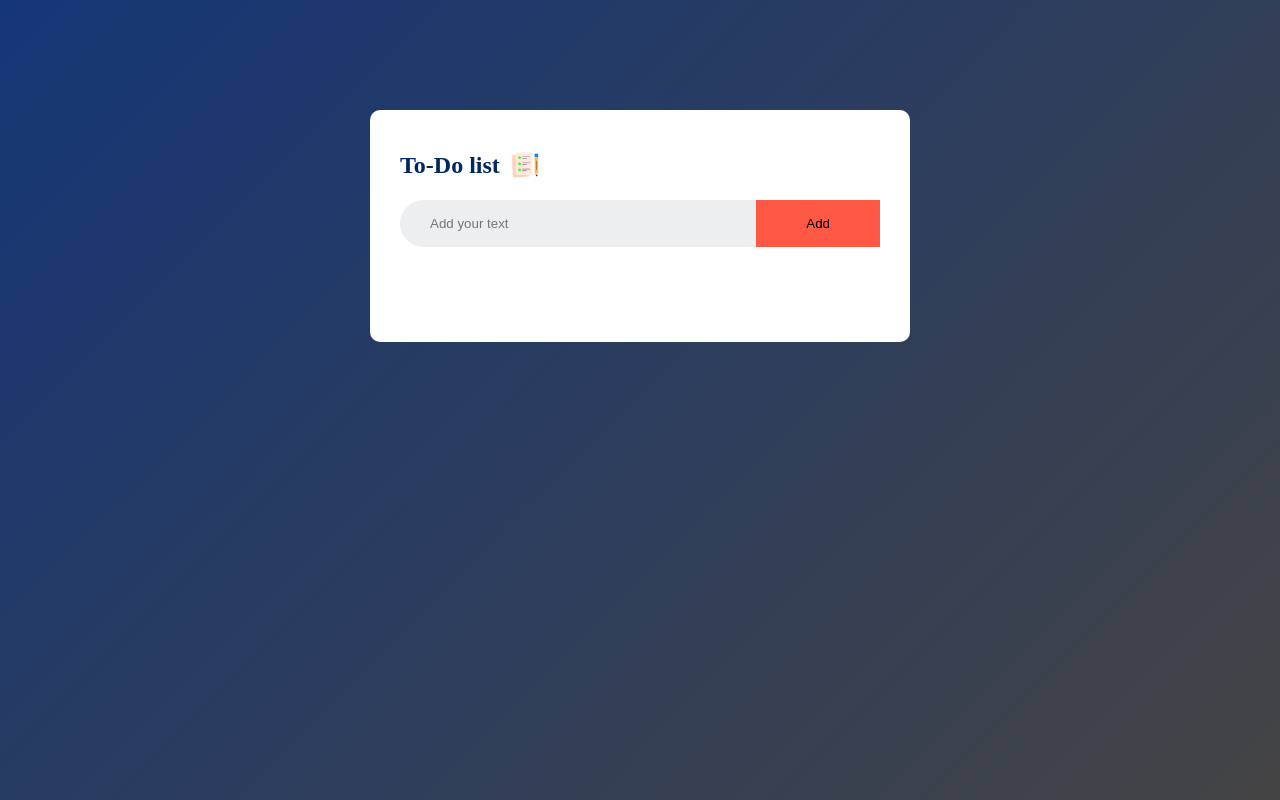
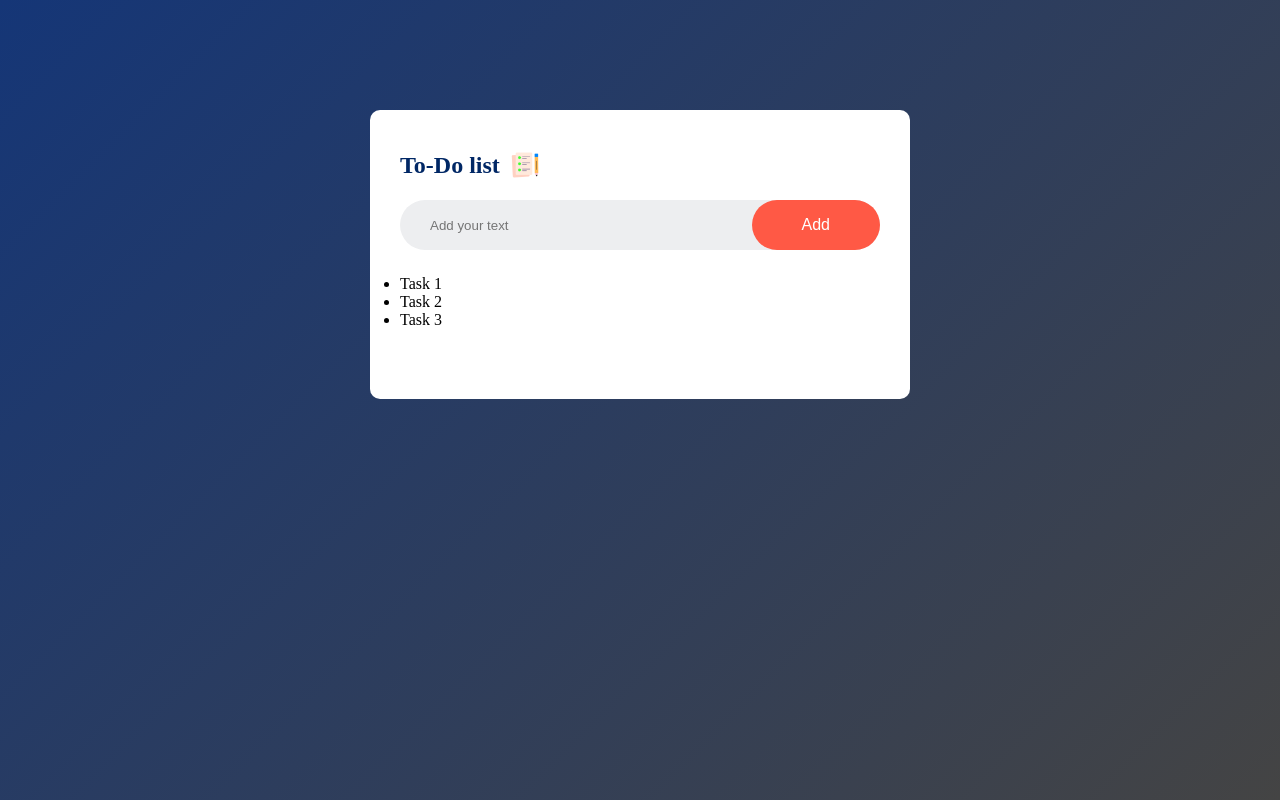
Before and after one commit to suniljangir/To-Do, a plain HTML site: page index.html in a window 1280 px wide. Drawn offline with Linux system fonts and the light colour scheme.

Commit message:
add button and List css

```diff
--- a/index.html
+++ b/index.html
@@ -13,6 +13,11 @@
           <input type="test" id="input-box" placeholder="Add your text" />
           <button>Add</button>
         </div>
+        <ul id=""list-container">
+<li> Task 1</li>
+<li> Task 2</li>
+<li> Task 3</li>
+        </ul>
       </div>
     </div>
   </body>
--- a/style.css
+++ b/style.css
@@ -52,5 +52,8 @@ button{
     outline: none;
     padding: 16px 50px;
     background: #ff5945 ;
-
+color: #fff;
+font-size: 16px;
+cursor:pointer;
+border-radius: 40px;
 }
```
